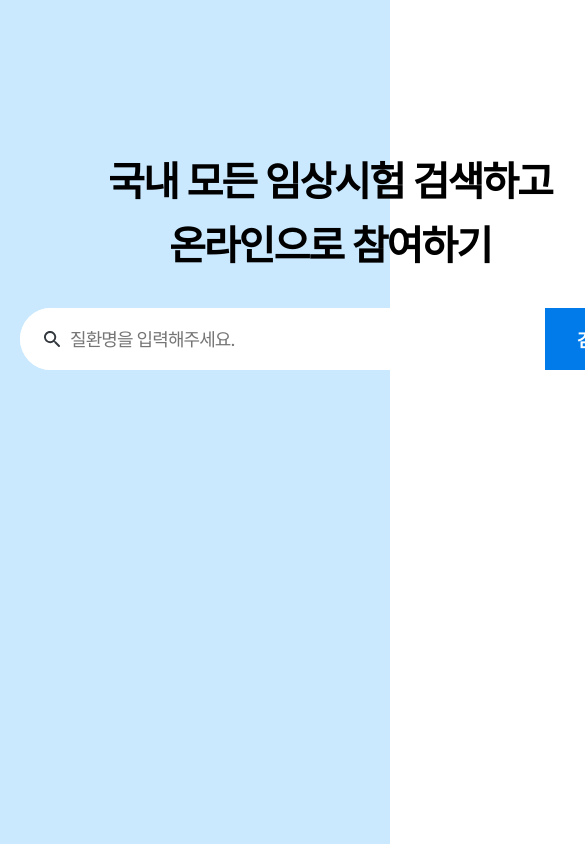
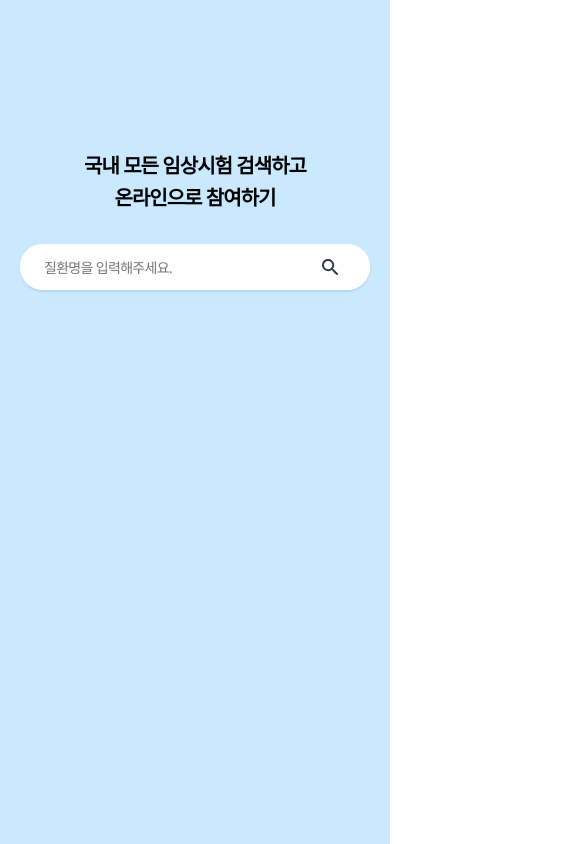
Before and after one commit to leewooseong/B-search-clinical, a React (Create React App) app: page / in a window 390 px wide. Shown: the top 844 px of the page, 585 px wide, since content can reach past the window. Built offline with nearby package versions, Linux system fonts and the light colour scheme.

Commit message:
style : form클래스이름 변경, scss 추가

```diff
--- a/src/routes/Main/Main.module.scss
+++ b/src/routes/Main/Main.module.scss
@@ -1,11 +1,13 @@
 @use '/src/styles/constants/colors';
 @use '/src/styles/mixins/flexbox';
 @use '/src/styles/mixins/responsive';
+@use '/src/styles/mixins/visual';
 
 .main {
-  width: 660px;
+  max-width: 660px;
   padding: 0 20px;
   margin: 0 auto;
+  letter-spacing: -0.018em;
 
   .title {
     padding: 150px 0 30px;
@@ -15,7 +17,7 @@
     text-align: center;
   }
 
-  .desktop {
+  .formBox {
     display: flex;
     justify-content: space-between;
     width: 100%;
@@ -38,9 +40,10 @@
     }
 
     button {
+      @include flexbox.flexbox;
       padding: 18px 32px;
       font-size: 18px;
-      font-weight: 600;
+      font-weight: 700;
       color: colors.$WHITE;
       background-color: colors.$DEEP_BLUE;
     }
@@ -55,30 +58,66 @@
   width: 100%;
   padding: 24px 24px 16px;
   margin-top: 8px;
+  font-size: 13px;
   background-color: colors.$WHITE;
   border-radius: 20px;
 
   h2 {
-    font-size: 13px;
-    font-weight: 800;
     line-height: 1.6;
-    letter-spacing: -0.018em;
+    color: colors.$GRAY6;
   }
 
   ul {
-    margin-top: 10px;
-
     li {
       display: flex;
       gap: 10px;
       align-items: center;
+      margin-top: 10px;
 
       button {
         overflow: hidden;
+        font-size: 16px;
         line-height: 30px;
         text-overflow: ellipsis;
         white-space: nowrap;
       }
     }
   }
+
+  p {
+    line-height: 2;
+  }
 }
+
+@media screen and (max-width: 999px) {
+  .main {
+    max-width: 500px;
+
+    .title {
+      font-size: 20px;
+    }
+
+    .formBox {
+      height: 46px;
+      box-shadow: 0 2px 2px rgba(30, 32, 37, 10%);
+
+      .searchBox {
+        input {
+          font-size: 14px;
+        }
+      }
+
+      button {
+        background-color: colors.$WHITE;
+      }
+    }
+  }
+}
+
+.mobile {
+  @include visual.desktopHidden;
+}
+
+.pc {
+  @include visual.mobileHidden;
+}
--- a/src/routes/Main/RecommendKeyword/index.tsx
+++ b/src/routes/Main/RecommendKeyword/index.tsx
@@ -23,11 +23,11 @@ const RecommendKeyword = ({ setInputValue }: IProps) => {
   }
 
   if (!keyword || !data) {
-    return <div>검색어를 입력중 입니다.</div>
+    return <p>검색어를 입력중 입니다.</p>
   }
 
   if (data.length === 0) {
-    return <div>검색 결과가 없습니다.</div>
+    return <p>검색 결과가 없습니다.</p>
   }
 
   return (
--- a/src/routes/Main/index.tsx
+++ b/src/routes/Main/index.tsx
@@ -28,17 +28,20 @@ const Main = () => {
         국내 모든 임상시험 검색하고
         <br /> 온라인으로 참여하기
       </h1>
-      <form className={styles.desktop} onSubmit={onSubmitHandler}>
+      <form className={styles.formBox} onSubmit={onSubmitHandler}>
         <div className={styles.searchBox}>
-          <SearchIcon />
+          <SearchIcon className={styles.pc} />
           <input type='text' value={inputValue} onChange={onChangeHandler} placeholder='질환명을 입력해주세요.' />
         </div>
-        <button type='submit'>검색</button>
+        <button type='submit'>
+          <span className={styles.pc}>검색</span>
+          <SearchIcon className={styles.mobile} />
+        </button>
       </form>
       {inputValue && (
         <div className={styles.listContainer}>
           <h2>추천 검색어</h2>
-          <Suspense fallback={<div>로딩중</div>}>
+          <Suspense fallback={<p className={styles.noticeStatus}>로딩중</p>}>
             <RecommendKeyword setInputValue={setInputValue} />
           </Suspense>
         </div>
```
